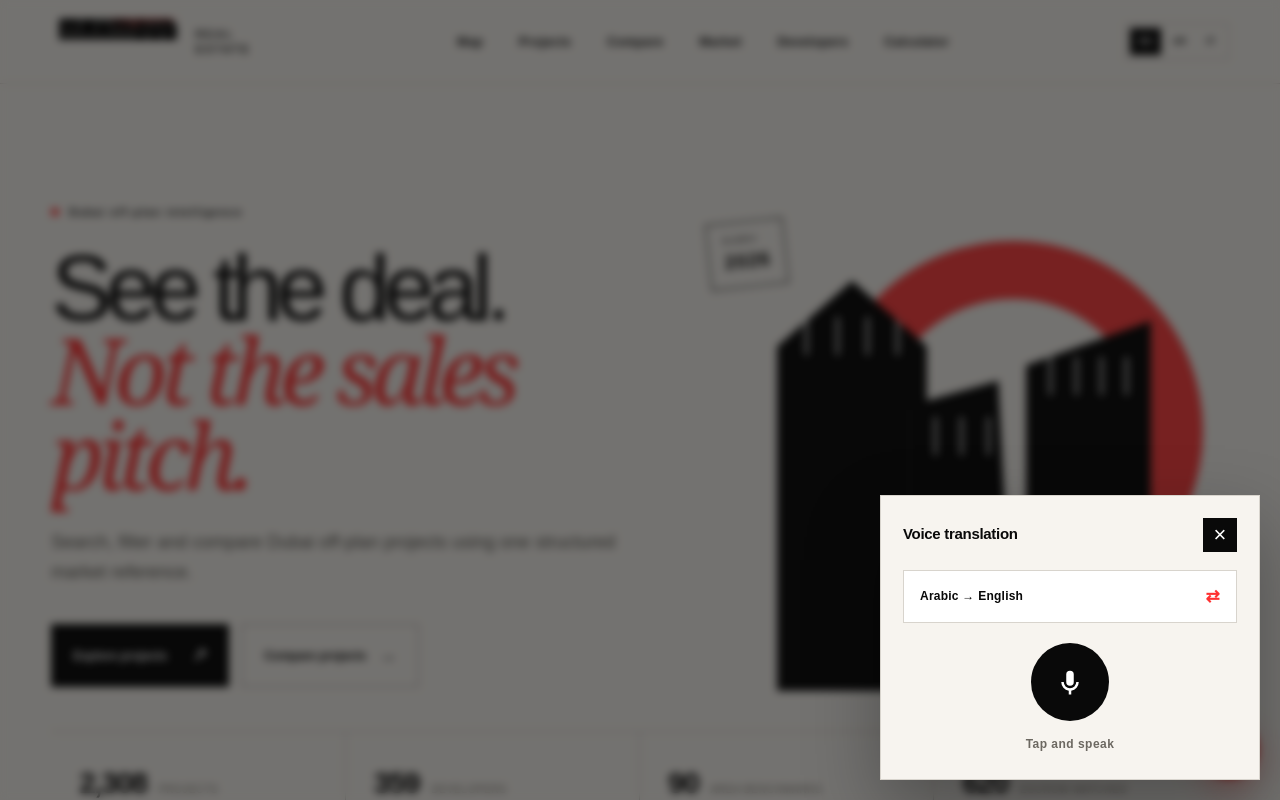
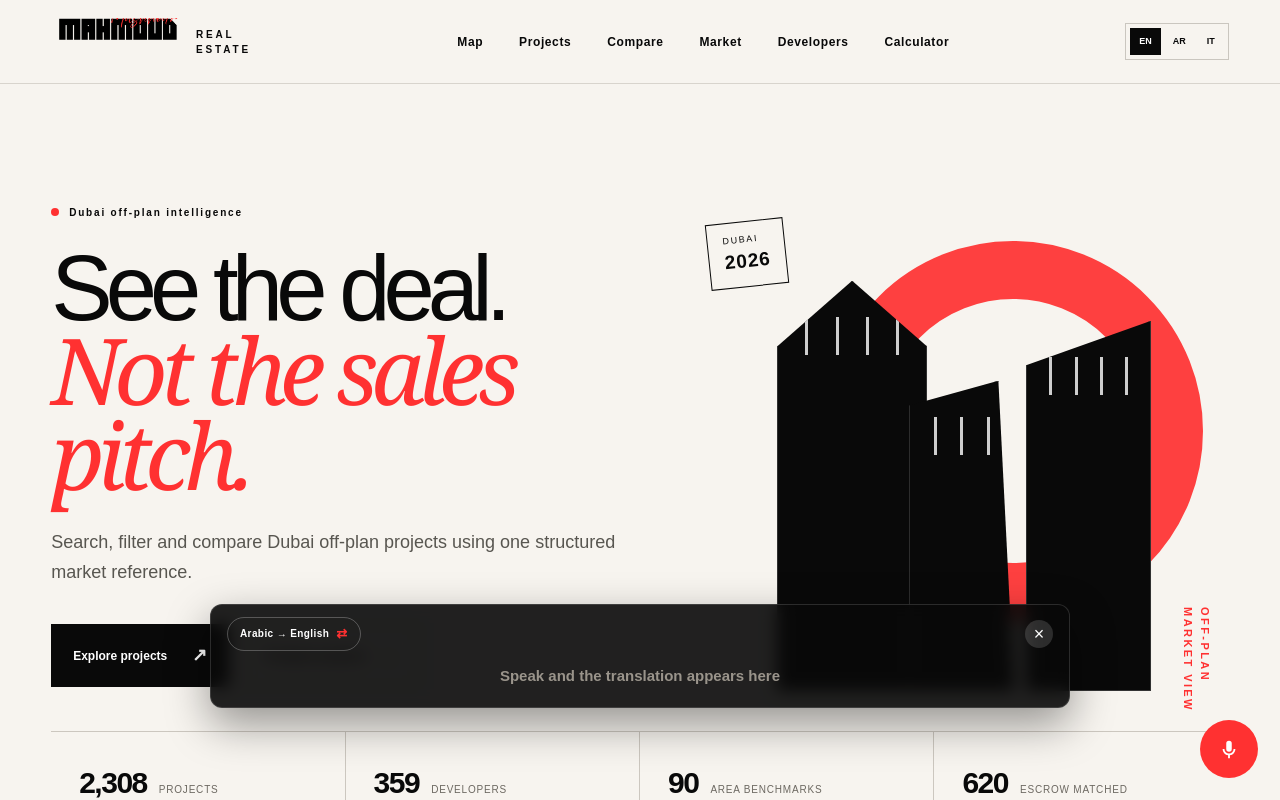
Before and after one commit to mashhour-alt/mashhour-real-estate, a Next.js app: page / in a window 1280 px wide. Both pictures are taken after a click on the button "Live translation". Shown: the top 800 px of the page. Built offline with nearby package versions, Linux system fonts and the light colour scheme.

Commit message:
Live subtitle translation

```diff
--- a/app/globals.css
+++ b/app/globals.css
@@ -624,53 +624,56 @@ footer p, footer > span { color: #777; font-size: 10px; letter-spacing: .08em; }
 .admin-note { max-width: 760px; margin: 0 auto; }
 .admin-note p { margin: 0; color: #4a4842; font-size: 14px; line-height: 1.7; }
 
-/* --- Voice assistant ------------------------------------------- */
+/* --- Live translation subtitles -------------------------------- */
 .voice-fab {
   position: fixed; z-index: 80; inset-inline-end: 22px; bottom: 22px;
   width: 58px; height: 58px; border-radius: 50%; border: 0; cursor: pointer;
-  background: var(--red); color: #fff; box-shadow: 0 10px 30px rgba(255,49,49,.4);
-  display: grid; place-content: center; transition: transform .2s;
+  background: var(--ink); color: #fff; box-shadow: 0 10px 30px rgba(0,0,0,.3);
+  display: grid; place-content: center; transition: transform .2s, background .2s;
 }
 .voice-fab:hover { transform: scale(1.08); }
-.voice-panel { position: fixed; inset: 0; z-index: 120; display: flex; align-items: flex-end; justify-content: flex-end; }
-.voice-backdrop { position: absolute; inset: 0; width: 100%; border: 0; background: rgba(9,9,9,.55); backdrop-filter: blur(4px); cursor: pointer; }
-.voice-card {
-  position: relative; z-index: 2; width: min(380px, 92vw); margin: 20px;
-  background: var(--paper); border: 1px solid var(--line);
-  box-shadow: 0 30px 70px rgba(0,0,0,.3); padding: 22px;
-}
-.voice-head { display: flex; align-items: center; justify-content: space-between; margin-bottom: 18px; }
-.voice-head strong { font-size: 15px; letter-spacing: -.02em; }
-.voice-head button { width: 34px; height: 34px; border: 0; background: var(--ink); color: #fff; font-size: 22px; cursor: pointer; }
-.voice-direction {
-  width: 100%; padding: 13px 16px; margin-bottom: 20px; cursor: pointer;
-  border: 1px solid var(--line); background: #fff;
-  display: flex; align-items: center; justify-content: space-between;
-  font-size: 12px; font-weight: 800; letter-spacing: .02em;
-}
-.voice-direction b { color: var(--red); font-size: 17px; }
-.voice-direction:hover { border-color: var(--ink); }
-.voice-mic {
-  display: block; width: 78px; height: 78px; margin: 6px auto 0; border-radius: 50%;
-  border: 0; cursor: pointer; background: var(--ink); color: #fff;
-  display: grid; place-content: center; transition: .2s;
-}
-.voice-mic:hover { background: var(--red); }
-.voice-mic.active { background: var(--red); animation: voicePulse 1.3s infinite; }
-.voice-mic:disabled { opacity: .5; cursor: not-allowed; }
+.voice-fab.active { background: var(--red); animation: voicePulse 1.4s infinite; }
 @keyframes voicePulse {
-  0% { box-shadow: 0 0 0 0 rgba(255,49,49,.55); }
-  70% { box-shadow: 0 0 0 18px rgba(255,49,49,0); }
+  0% { box-shadow: 0 0 0 0 rgba(255,49,49,.5); }
+  70% { box-shadow: 0 0 0 16px rgba(255,49,49,0); }
   100% { box-shadow: 0 0 0 0 rgba(255,49,49,0); }
 }
-.voice-state { text-align: center; margin: 14px 0 4px; font-size: 12px; font-weight: 800; color: #6c6861; letter-spacing: .04em; }
-.voice-line { margin-top: 16px; padding: 14px 16px; background: #fff; border: 1px solid var(--line); }
-.voice-line small { display: block; margin-bottom: 7px; color: #8a857d; font-size: 8px; font-weight: 900; letter-spacing: .1em; text-transform: uppercase; }
-.voice-line p { margin: 0; font-size: 15px; line-height: 1.5; font-weight: 700; }
-.voice-line.result { border-color: var(--red); background: #fff5f5; }
-.voice-replay { margin-top: 12px; border: 1px solid var(--red); background: transparent; color: var(--red); cursor: pointer; padding: 8px 13px; font-size: 11px; font-weight: 900; letter-spacing: .04em; }
-.voice-replay:hover { background: var(--red); color: #fff; }
-.voice-error { margin: 14px 0 0; color: var(--red); font-size: 12px; font-weight: 700; line-height: 1.55; }
+
+/* Film-style subtitle bar: fixed to the bottom, does not block the page. */
+.subtitle-bar {
+  position: fixed; z-index: 79; left: 50%; bottom: 92px; transform: translateX(-50%);
+  width: min(860px, calc(100vw - 32px));
+  background: rgba(9,9,9,.9); color: #fff; backdrop-filter: blur(8px);
+  border: 1px solid rgba(255,255,255,.14); border-radius: 12px;
+  padding: 12px 16px 14px; pointer-events: auto;
+  box-shadow: 0 16px 44px rgba(0,0,0,.4);
+}
+.subtitle-controls { display: flex; align-items: center; justify-content: space-between; gap: 12px; margin-bottom: 8px; }
+.subtitle-swap {
+  border: 1px solid rgba(255,255,255,.25); background: transparent; color: #fff; cursor: pointer;
+  padding: 6px 12px; border-radius: 20px; font-size: 10px; font-weight: 900; letter-spacing: .04em;
+  display: inline-flex; align-items: center; gap: 7px;
+}
+.subtitle-swap b { color: var(--red); font-size: 13px; }
+.subtitle-swap:hover { border-color: #fff; }
+.subtitle-stop {
+  width: 28px; height: 28px; flex: 0 0 auto; border: 0; border-radius: 50%;
+  background: rgba(255,255,255,.15); color: #fff; font-size: 18px; line-height: 1; cursor: pointer;
+}
+.subtitle-stop:hover { background: var(--red); }
+.subtitle-text { text-align: center; }
+.subtitle-translated {
+  margin: 0; font-size: clamp(19px, 3vw, 26px); font-weight: 800; line-height: 1.3;
+  letter-spacing: -.01em; text-shadow: 0 1px 3px rgba(0,0,0,.5);
+}
+.subtitle-source { margin: 8px 0 0; font-size: 13px; color: #b7b2ab; font-weight: 600; }
+.subtitle-waiting { margin: 0; font-size: 15px; color: #9a948b; font-weight: 600; padding: 6px 0; }
+.subtitle-error {
+  position: fixed; z-index: 81; left: 50%; bottom: 92px; transform: translateX(-50%);
+  background: var(--red); color: #fff; padding: 12px 18px; border-radius: 10px;
+  font-size: 12px; font-weight: 800; max-width: calc(100vw - 32px);
+}
+.subtitle-error-static { bottom: 22px; inset-inline-end: 92px; left: auto; transform: none; }
 
 
 /* === Responsive overrides (must stay last in this file) === */
@@ -769,7 +772,7 @@ footer p, footer > span { color: #777; font-size: 10px; letter-spacing: .08em; }
   .area-segment-grid { grid-template-columns: 1fr; }
   .area-cta-row { flex-direction: column; }
   .area-cta-row .button { width: 100%; }
-  .voice-fab { inset-inline-end: 16px; bottom: 16px; width: 54px; height: 54px; }
-  .voice-card { width: 100%; margin: 0; border-inline: 0; border-bottom: 0; }
-  .voice-panel { align-items: flex-end; justify-content: center; }
+  .voice-fab { inset-inline-end: 16px; bottom: 16px; width: 52px; height: 52px; }
+  .subtitle-bar { bottom: 80px; width: calc(100vw - 24px); padding: 10px 12px 12px; }
+  .subtitle-translated { font-size: 19px; }
 }
--- a/components/VoiceAssistant.tsx
+++ b/components/VoiceAssistant.tsx
@@ -11,47 +11,44 @@ type SpeechRecognitionLike = {
   interimResults: boolean;
   start: () => void;
   stop: () => void;
-  onresult: ((event: { results: ArrayLike<ArrayLike<{ transcript: string }>> }) => void) | null;
+  onresult:
+    | ((event: {
+        resultIndex: number;
+        results: ArrayLike<
+          ArrayLike<{ transcript: string }> & { isFinal: boolean }
+        >;
+      }) => void)
+    | null;
   onerror: ((event: { error?: string }) => void) | null;
   onend: (() => void) | null;
 };
 
 const LABELS = {
   ar: {
-    open: "المساعد الصوتي",
-    close: "إغلاق",
-    title: "الترجمة الصوتية",
+    open: "الترجمة الحية",
+    subtitles: "ترجمة حية",
     arToEn: "عربي ← إنجليزي",
     enToAr: "إنجليزي ← عربي",
-    swap: "بدّل الاتجاه",
-    tapToTalk: "اضغط وتكلم",
+    start: "ابدأ الترجمة",
+    stop: "إيقاف",
+    swap: "بدّل",
     listening: "بستمع…",
-    translating: "بترجم…",
-    speak: "انطق الترجمة",
-    youSaid: "قلت",
-    translation: "الترجمة",
-    noSpeech: "مسمعتش صوت، حاول تاني",
-    micDenied: "لازم تسمح باستخدام المايك من إعدادات المتصفح",
-    notSupported: "المتصفح ده مش بيدعم التعرف على الصوت. جرّب Chrome أو Safari.",
-    error: "حصل خطأ، حاول تاني",
+    waiting: "اتكلم وهتظهر الترجمة هنا",
+    micDenied: "لازم تسمح باستخدام المايك",
+    notSupported: "المتصفح مش بيدعم التعرف على الصوت. جرّب Chrome أو Safari.",
   },
   en: {
-    open: "Voice assistant",
-    close: "Close",
-    title: "Voice translation",
+    open: "Live translation",
+    subtitles: "Live translation",
     arToEn: "Arabic → English",
     enToAr: "English → Arabic",
-    swap: "Swap direction",
-    tapToTalk: "Tap and speak",
+    start: "Start translating",
+    stop: "Stop",
+    swap: "Swap",
     listening: "Listening…",
-    translating: "Translating…",
-    speak: "Play translation",
-    youSaid: "You said",
-    translation: "Translation",
-    noSpeech: "No speech detected, try again",
-    micDenied: "Please allow microphone access in your browser settings",
+    waiting: "Speak and the translation appears here",
+    micDenied: "Please allow microphone access",
     notSupported: "This browser doesn't support speech recognition. Try Chrome or Safari.",
-    error: "Something went wrong, try again",
   },
 };
 
@@ -71,112 +68,134 @@ export default function VoiceAssistant() {
   const { lang } = useLang();
   const ui = LABELS[lang === "ar" ? "ar" : "en"];
 
-  const [open, setOpen] = useState(false);
+  const [active, setActive] = useState(false);
   const [direction, setDirection] = useState<Direction>("ar-en");
-  const [state, setState] = useState<"idle" | "listening" | "translating">("idle");
+  const [supported, setSupported] = useState(true);
+  const [error, setError] = useState("");
   const [heard, setHeard] = useState("");
-  const [result, setResult] = useState("");
-  const [error, setError] = useState("");
-  const [supported, setSupported] = useState(true);
+  const [translated, setTranslated] = useState("");
 
   const recognitionRef = useRef<SpeechRecognitionLike | null>(null);
+  const activeRef = useRef(false);
+  const directionRef = useRef<Direction>(direction);
+
+  // Keep the ref in sync so async recognition callbacks read the latest direction.
+  useEffect(() => {
+    directionRef.current = direction;
+  }, [direction]);
 
   const [fromLang, toLang] = direction === "ar-en" ? ["ar", "en"] : ["en", "ar"];
 
+  const getSR = () =>
+    (window as unknown as { SpeechRecognition?: new () => SpeechRecognitionLike })
+      .SpeechRecognition ||
+    (window as unknown as { webkitSpeechRecognition?: new () => SpeechRecognitionLike })
+      .webkitSpeechRecognition;
+
   useEffect(() => {
-    const SR =
-      (window as unknown as { SpeechRecognition?: unknown; webkitSpeechRecognition?: unknown })
-        .SpeechRecognition ||
-      (window as unknown as { webkitSpeechRecognition?: unknown }).webkitSpeechRecognition;
-    // window is only available after mount, so this check cannot run earlier.
     // eslint-disable-next-line react-hooks/set-state-in-effect
-    if (!SR) setSupported(false);
+    if (!getSR()) setSupported(false);
   }, []);
 
-  const speak = useCallback((text: string, langCode: string) => {
-    if (!text || !("speechSynthesis" in window)) return;
-    const utterance = new SpeechSynthesisUtterance(text);
-    utterance.lang = langCode === "ar" ? "ar-SA" : "en-US";
-    window.speechSynthesis.cancel();
-    window.speechSynthesis.speak(utterance);
+  const stop = useCallback(() => {
+    activeRef.current = false;
+    setActive(false);
+    recognitionRef.current?.stop();
+    recognitionRef.current = null;
   }, []);
 
   const start = useCallback(() => {
-    setError("");
-    setHeard("");
-    setResult("");
-
-    const SR =
-      (window as unknown as { SpeechRecognition?: new () => SpeechRecognitionLike })
-        .SpeechRecognition ||
-      (window as unknown as { webkitSpeechRecognition?: new () => SpeechRecognitionLike })
-        .webkitSpeechRecognition;
+    const SR = getSR();
     if (!SR) {
       setSupported(false);
       return;
     }
+    setError("");
+    setHeard("");
+    setTranslated("");
 
     const recognition = new SR();
-    recognition.lang = fromLang === "ar" ? "ar-EG" : "en-US";
-    recognition.continuous = false;
-    recognition.interimResults = false;
+    const [from] = directionRef.current === "ar-en" ? ["ar", "en"] : ["en", "ar"];
+    recognition.lang = from === "ar" ? "ar-EG" : "en-US";
+    recognition.continuous = true; // keep listening like film subtitles
+    recognition.interimResults = true; // show words as they are spoken
     recognitionRef.current = recognition;
 
     recognition.onresult = async (event) => {
-      const transcript = event.results?.[0]?.[0]?.transcript?.trim() || "";
-      if (!transcript) {
-        setError(ui.noSpeech);
-        setState("idle");
-        return;
+      let finalText = "";
+      let interimText = "";
+      for (let i = event.resultIndex; i < event.results.length; i += 1) {
+        const chunk = event.results[i];
+        const transcript = chunk[0]?.transcript || "";
+        if (chunk.isFinal) finalText += transcript;
+        else interimText += transcript;
       }
-      setHeard(transcript);
-      setState("translating");
-      try {
-        const translated = await translate(transcript, fromLang, toLang);
-        setResult(translated);
-        speak(translated, toLang);
-      } catch {
-        setError(ui.error);
-      } finally {
-        setState("idle");
+
+      if (interimText) setHeard(interimText);
+
+      if (finalText.trim()) {
+        setHeard(finalText.trim());
+        const [f, t] = directionRef.current === "ar-en" ? ["ar", "en"] : ["en", "ar"];
+        try {
+          const result = await translate(finalText.trim(), f, t);
+          setTranslated(result);
+        } catch {
+          /* keep the last good translation on a transient failure */
+        }
       }
     };
 
     recognition.onerror = (event) => {
-      setError(event.error === "not-allowed" ? ui.micDenied : ui.error);
-      setState("idle");
+      if (event.error === "not-allowed") {
+        setError(ui.micDenied);
+        stop();
+      }
+      // "no-speech" and similar are transient — onend will restart.
     };
 
     recognition.onend = () => {
-      setState((current) => (current === "listening" ? "idle" : current));
+      // Chrome stops after a pause; restart while the user keeps it active.
+      if (activeRef.current) {
+        try {
+          recognition.start();
+        } catch {
+          /* ignore double-start */
+        }
+      }
     };
 
     try {
       recognition.start();
-      setState("listening");
+      activeRef.current = true;
+      setActive(true);
     } catch {
-      setError(ui.error);
-      setState("idle");
+      setError(ui.micDenied);
     }
-  }, [fromLang, toLang, speak, ui]);
+  }, [stop, ui]);
 
-  const stop = useCallback(() => {
-    recognitionRef.current?.stop();
-    setState("idle");
-  }, []);
+  // Restart cleanly when the direction changes mid-session.
+  const swap = () => {
+    const next: Direction = direction === "ar-en" ? "en-ar" : "ar-en";
+    setDirection(next);
+    setHeard("");
+    setTranslated("");
+    if (activeRef.current) {
+      recognitionRef.current?.stop();
+      recognitionRef.current = null;
+      // onend won't restart because we null the ref; kick off fresh shortly.
+      activeRef.current = false;
+      setActive(false);
+      setTimeout(() => start(), 150);
+    }
+  };
 
-  const swap = () => {
-    setDirection((current) => (current === "ar-en" ? "en-ar" : "ar-en"));
-    setHeard("");
-    setResult("");
-    setError("");
-  };
+  useEffect(() => () => stop(), [stop]);
 
   return (
     <>
       <button
-        className="voice-fab"
-        onClick={() => setOpen(true)}
+        className={active ? "voice-fab active" : "voice-fab"}
+        onClick={active ? stop : start}
         aria-label={ui.open}
         title={ui.open}
       >
@@ -188,70 +207,37 @@ export default function VoiceAssistant() {
         </svg>
       </button>
 
-      {open && (
-        <div className="voice-panel" role="dialog" aria-modal="true" aria-label={ui.title}>
-          <button className="voice-backdrop" aria-label={ui.close} onClick={() => setOpen(false)} />
-          <div className="voice-card">
-            <div className="voice-head">
-              <strong>{ui.title}</strong>
-              <button onClick={() => setOpen(false)} aria-label={ui.close}>
-                ×
-              </button>
-            </div>
-
-            {!supported ? (
-              <p className="voice-error">{ui.notSupported}</p>
+      {active && (
+        <div className="subtitle-bar" role="status" aria-live="polite">
+          <div className="subtitle-controls">
+            <button className="subtitle-swap" onClick={swap}>
+              {direction === "ar-en" ? ui.arToEn : ui.enToAr} <b>⇄</b>
+            </button>
+            <button className="subtitle-stop" onClick={stop} aria-label={ui.stop}>
+              ×
+            </button>
+          </div>
+          <div className="subtitle-text">
+            {translated ? (
+              <p className="subtitle-translated" dir={toLang === "ar" ? "rtl" : "ltr"}>
+                {translated}
+              </p>
             ) : (
-              <>
-                <button className="voice-direction" onClick={swap}>
-                  <span>{direction === "ar-en" ? ui.arToEn : ui.enToAr}</span>
-                  <b>⇄</b>
-                </button>
-
-                <button
-                  className={state === "listening" ? "voice-mic active" : "voice-mic"}
-                  onClick={state === "listening" ? stop : start}
-                  disabled={state === "translating"}
-                >
-                  <svg viewBox="0 0 24 24" width="30" height="30" aria-hidden="true">
-                    <path
-                      fill="currentColor"
-                      d="M12 15a3 3 0 0 0 3-3V6a3 3 0 1 0-6 0v6a3 3 0 0 0 3 3Zm5-3a5 5 0 0 1-10 0H5a7 7 0 0 0 6 6.92V22h2v-3.08A7 7 0 0 0 19 12h-2Z"
-                    />
-                  </svg>
-                </button>
-
-                <p className="voice-state">
-                  {state === "listening"
-                    ? ui.listening
-                    : state === "translating"
-                      ? ui.translating
-                      : ui.tapToTalk}
-                </p>
-
-                {heard && (
-                  <div className="voice-line">
-                    <small>{ui.youSaid}</small>
-                    <p dir={fromLang === "ar" ? "rtl" : "ltr"}>{heard}</p>
-                  </div>
-                )}
-
-                {result && (
-                  <div className="voice-line result">
-                    <small>{ui.translation}</small>
-                    <p dir={toLang === "ar" ? "rtl" : "ltr"}>{result}</p>
-                    <button className="voice-replay" onClick={() => speak(result, toLang)}>
-                      🔊 {ui.speak}
-                    </button>
-                  </div>
-                )}
-
-                {error && <p className="voice-error">{error}</p>}
-              </>
+              <p className="subtitle-waiting">{heard || ui.waiting}</p>
+            )}
+            {translated && heard && (
+              <p className="subtitle-source" dir={fromLang === "ar" ? "rtl" : "ltr"}>
+                {heard}
+              </p>
             )}
           </div>
         </div>
       )}
+
+      {error && active && <div className="subtitle-error">{error}</div>}
+      {!supported && (
+        <div className="subtitle-error subtitle-error-static">{ui.notSupported}</div>
+      )}
     </>
   );
 }
```
Also changed, not shown: 1 other file (tests, documents, lock files or other folders).
